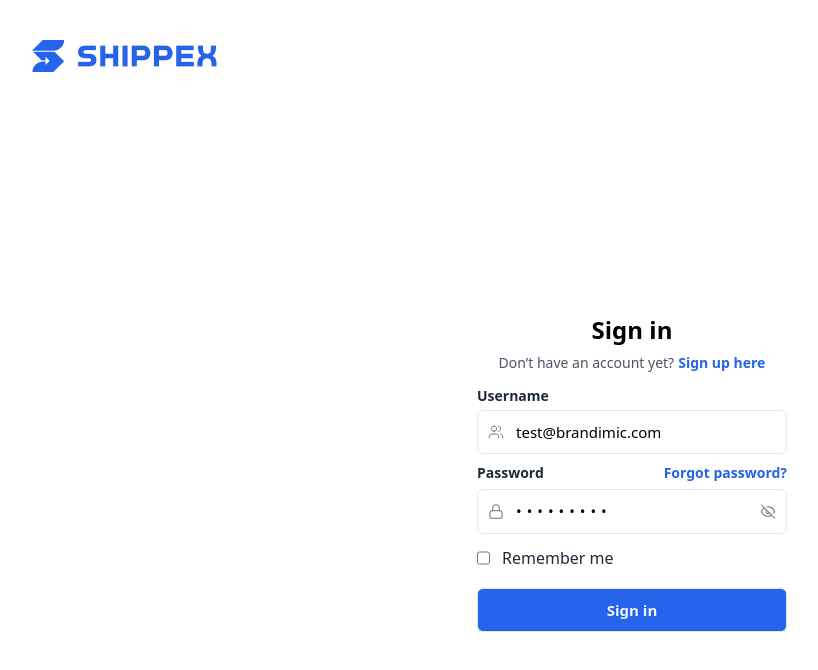
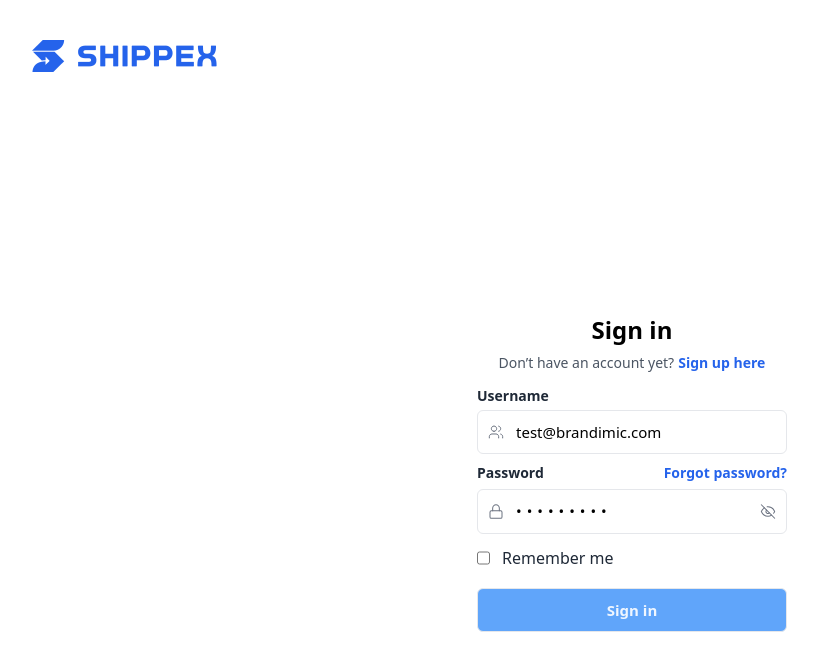
Before and after one commit to eddy-bob/shipex, a React (Create React App) app: page / in a window 1280 px wide. Shown: the top 670 px of the page, without its empty margins (8-826 px from the left). Built offline with nearby package versions, Linux system fonts and the light colour scheme; no server answers.

Commit message:
fix:button  and required form item

```diff
--- a/src/auth/Login.tsx
+++ b/src/auth/Login.tsx
@@ -1,12 +1,13 @@
 import { CustomInputField, CustomButton } from "../components";
 import queries from "../services/queries/auth";
 import { useState } from "react";
+
 const Login = () => {
   const [form, setForm] = useState({
     pwd: "testy123@",
     usr: "test@brandimic.com",
   });
-
+  const [agreeToTerms, setAgreeToTerms] = useState(false);
   const { mutateAsync, isLoading } = queries.login();
 
   const submit = async (e: React.FormEvent<HTMLFormElement>) => {
@@ -65,8 +66,11 @@ const Login = () => {
           </div>
           <div className="flex space-x-3 pt-1">
             <input
+              onChange={(value) => {
+                setAgreeToTerms(value.target.checked);
+              }}
               type="checkbox"
-              className="rounded-md border border-[#E5E7EB]"
+              className="rounded-md border border-[#E5E7EB] focus:outline-none"
             />
             <p className="font-[500] text-[16px] text-grey-dark">Remember me</p>
           </div>
@@ -76,7 +80,9 @@ const Login = () => {
               type="submit"
               isLoading={isLoading}
               title="Sign in"
-              disabled={form.pwd === "" || form.usr === ""}
+              disabled={
+                form.pwd === "" || form.usr === "" || agreeToTerms === false
+              }
             />
           </div>
         </form>
--- a/src/shipment/ViewShipment.tsx
+++ b/src/shipment/ViewShipment.tsx
@@ -66,7 +66,7 @@ const ViewShipment = () => {
           type="submit"
           isLoading={isLoading}
           title="Track"
-          className="w-[119px] h-[44px] "
+          className="w-[100px] h-[44px] "
           disabled={search === "" ? true : false}
         />
       </form>
```
